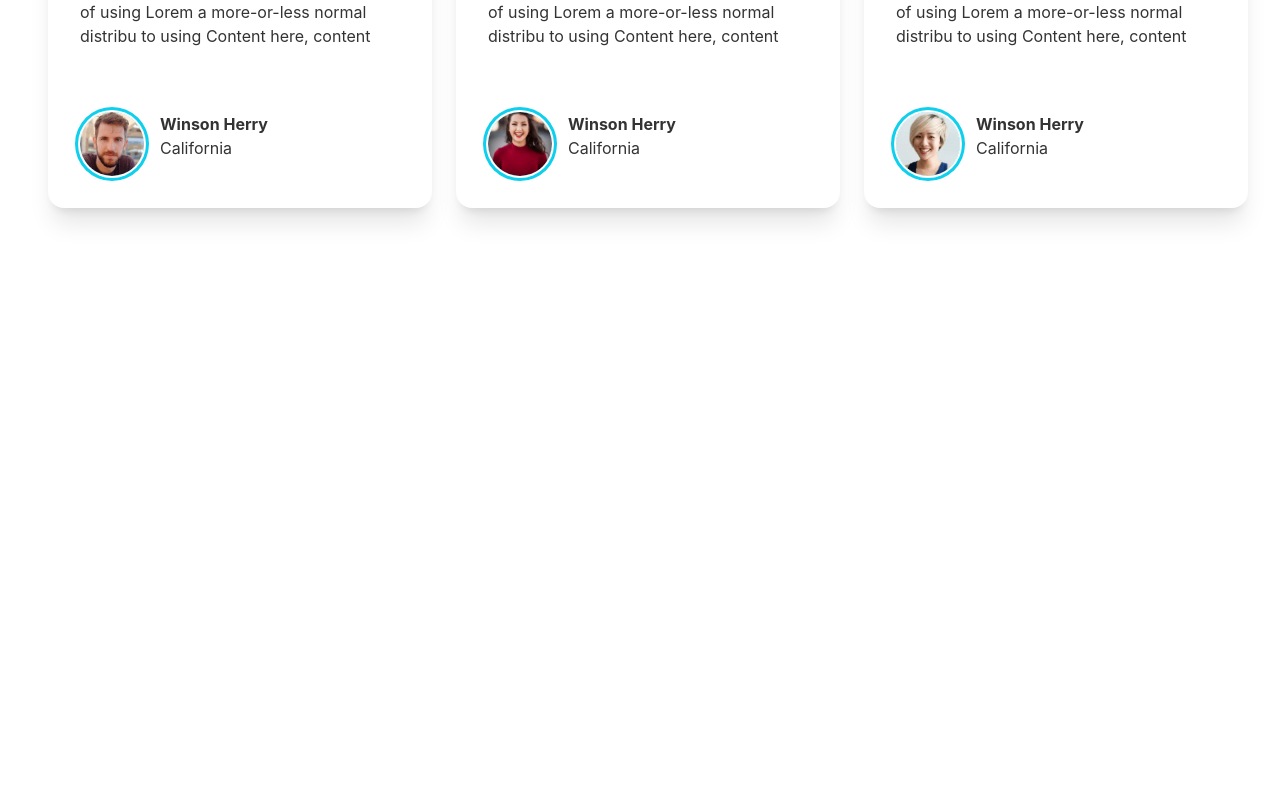
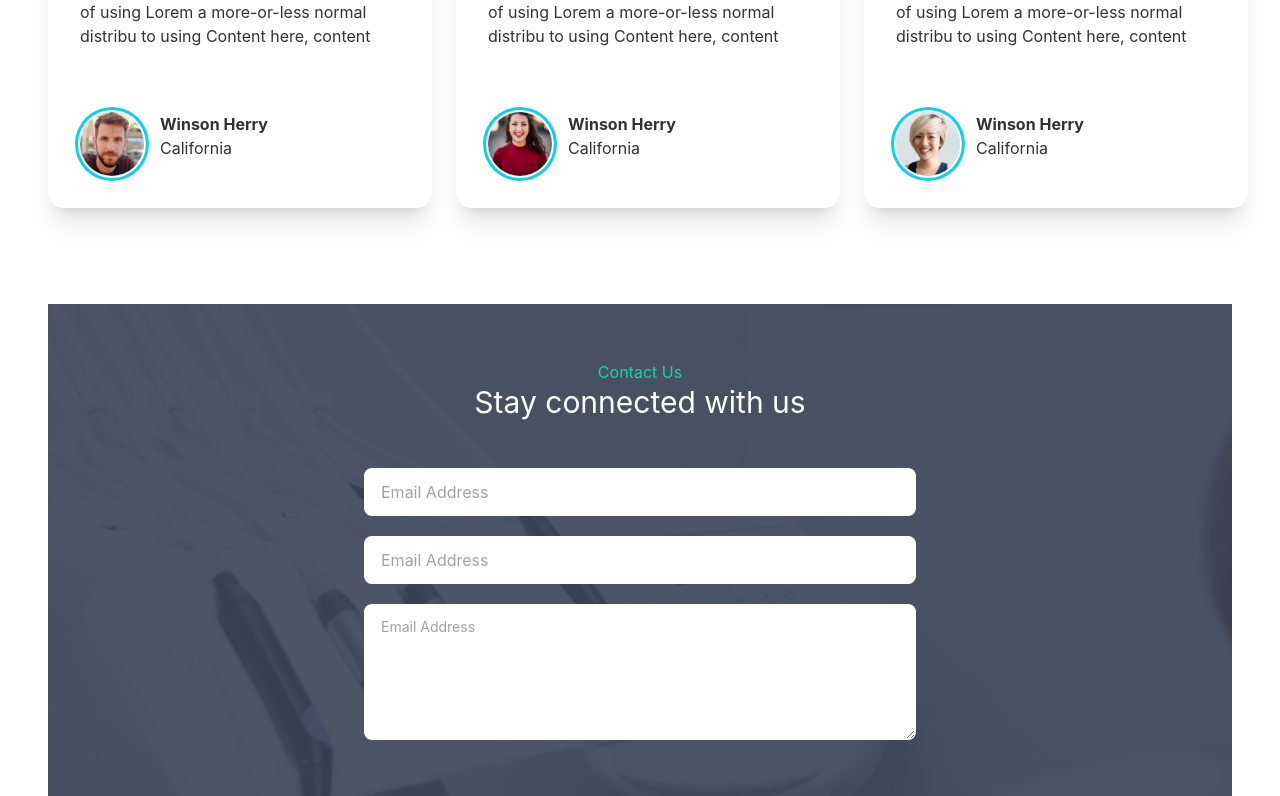
Before and after one commit to mdmehedihasan212/doctors-portal-client, a React (Create React App) app: page / in a window 1280 px wide. Shown: the part 3612-4408 px from the top of the page. Before the commit the page ends 3916 px from the top, so only its background shows below. Built offline with nearby package versions, Linux system fonts and the light colour scheme.

Commit message:
add contact section

```diff
--- /dev/null
+++ b/src/Pages/Home/Contact.js
@@ -0,0 +1,34 @@
+import React from 'react';
+import appointment from '../../assets/images/appointment.png';
+
+const Contact = () => {
+    return (
+        <section className='bg-primary px-10 py-14 ' style={{
+            background: `url(${appointment})`
+        }}>
+            <article>
+                <div className='text-center'>
+                    <h4 className='text-secondary'>Contact Us</h4>
+                    <h5 className='text-3xl text-white mb-12'>Stay connected with us</h5>
+                </div>
+                <div className='grid grid-cols-1 justify-items-center gap-5'>
+                    <input
+                        type="text"
+                        className="input w-1/2 mx-w-md"
+                        placeholder="Email Address" />
+                    <input
+                        type="text"
+                        className="input w-1/2 mx-w-md"
+                        placeholder="Email Address" />
+                    <textarea
+                        type="text"
+                        className="textarea w-1/2 mx-w-md"
+                        placeholder="Email Address"
+                        style={{ height: '136px' }} />
+                </div>
+            </article>
+        </section>
+    );
+};
+
+export default Contact;
--- a/src/Pages/Home/Home.js
+++ b/src/Pages/Home/Home.js
@@ -1,5 +1,6 @@
 import React from 'react';
 import Banner from './Banner';
+import Contact from './Contact';
 import Info from './Info';
 import MakeAppointment from './MakeAppointment';
 import OurServices from './OurServices';
@@ -13,6 +14,7 @@ const Home = () => {
             <OurServices></OurServices>
             <MakeAppointment></MakeAppointment>
             <Testimonial></Testimonial>
+            <Contact></Contact>
         </div>
     );
 };
```
